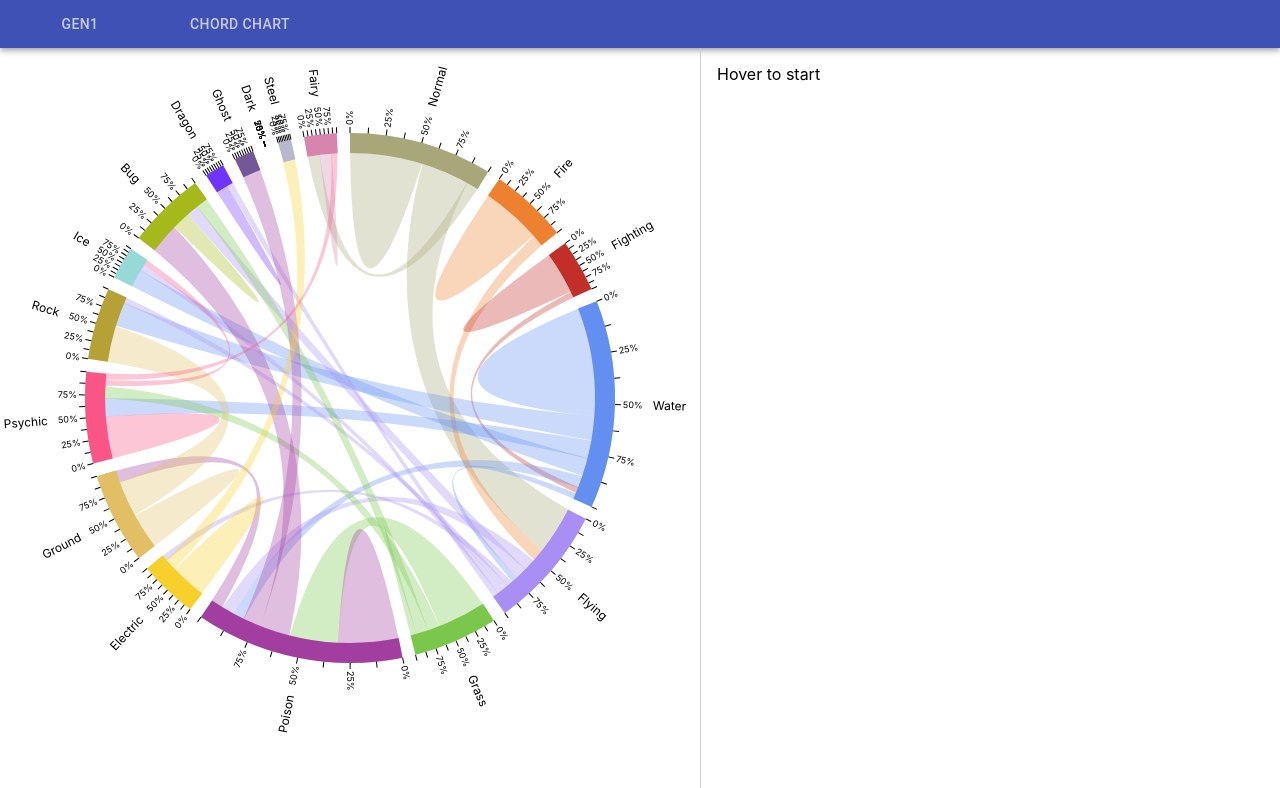
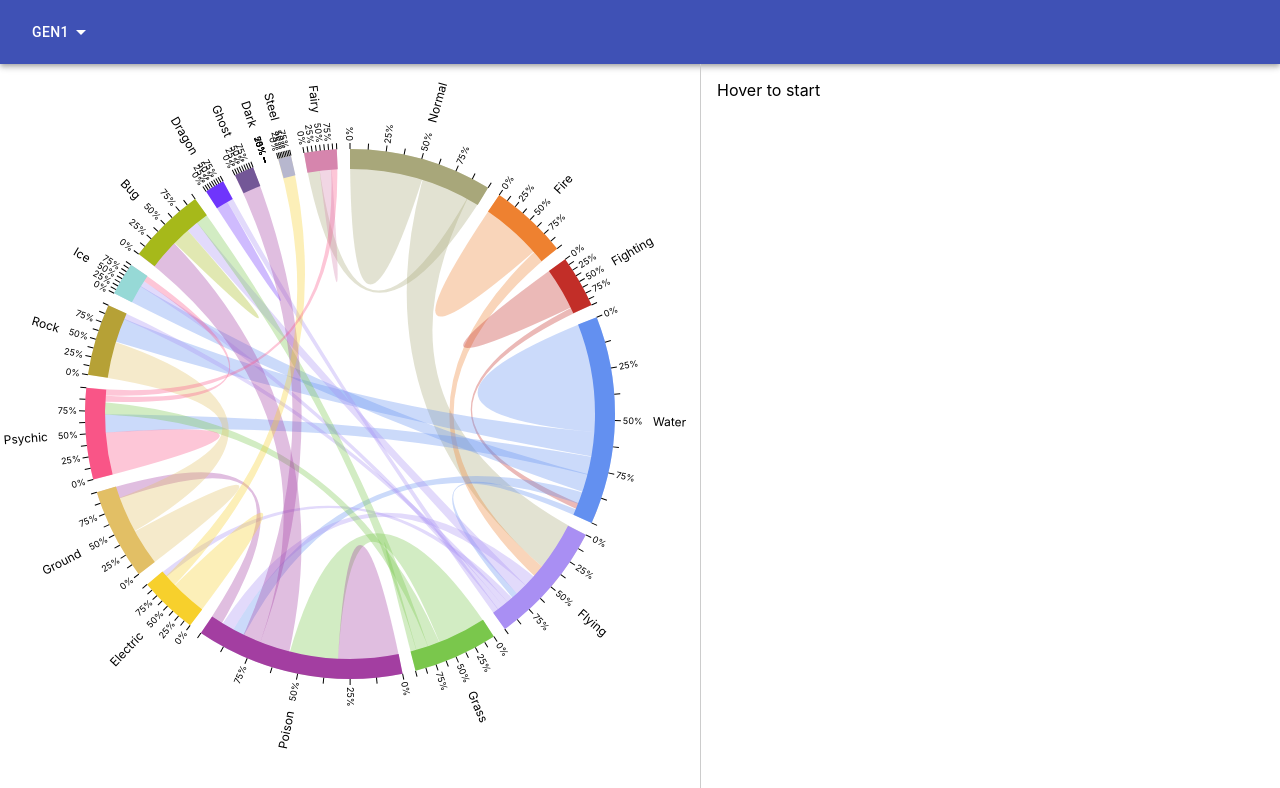
Before and after one commit to trpglobokar/poketypes, a React (Create React App) app: page / in a window 1280 px wide. Shown: the top 788 px of the page. Built offline with nearby package versions, Linux system fonts and the light colour scheme.

Commit message:
fix(Filters): switched from tabs to buttons

```diff
--- a/package.json
+++ b/package.json
@@ -5,6 +5,7 @@
   "homepage": "http://trpglobokar.github.io/poketypes",
   "dependencies": {
     "@material-ui/core": "^4.2.1",
+    "@material-ui/icons": "^4.2.1",
     "d3": "^5.9.7",
     "react": "^16.8.6",
     "react-dom": "^16.8.6",
--- a/src/control-tabs.js
+++ b/src/control-tabs.js
@@ -2,28 +2,29 @@ import React from "react"
 import genJson from "./pokemon-gens.json"
 import {
   AppBar,
+  Button,
   Checkbox,
   FormControlLabel,
-  Tab,
-  Tabs,
+  Toolbar,
   Typography,
 } from "@material-ui/core"
-
+import ArrowDropDownIcon from "@material-ui/icons/ArrowDropDown"
+import ArrowDropUpIcon from "@material-ui/icons/ArrowDropUp"
 
 class App extends React.Component {
   constructor(props) {
     super(props)
 
     this.state = {
-      tabValue: null,
+      activeButtonId: "",
     }
   }
 
-  changeTab = (_e, newValue) => {
-    if (this.state.tabValue === newValue) {
-      this.setState({ tabValue: null })
+  toggleButton = activeButtonId => {
+    if (this.state.activeButtonId === activeButtonId) {
+      this.setState({ activeButtonId: "" })
     } else {
-      this.setState({ tabValue: newValue })
+      this.setState({ activeButtonId })
     }
   }
 
@@ -40,14 +41,33 @@ class App extends React.Component {
     setSelectedGenIds(selectedGenIds)
   }
 
+  renderButtons = (id, label) => {
+    const ArrowIcon =
+      this.state.activeButtonId === id ? ArrowDropUpIcon : ArrowDropDownIcon
+
+    return (
+      <Button
+        color="inherit"
+        value={id}
+        onClick={() => {
+          this.toggleButton(id)
+        }}
+      >
+        {label}
+        <ArrowIcon />
+      </Button>
+    )
+  }
 
   renderTabContent = (index, content) => {
-    const { tabValue } = this.state
+    const { activeButtonId } = this.state
+    console.log("activeButtonId", activeButtonId)
+
     return (
       <Typography
         component="div"
         role="tabpanel"
-        hidden={tabValue !== index}
+        hidden={activeButtonId !== index}
         id={`simple-tabpanel-${index}`}
         aria-labelledby={`simple-tab-${index}`}
       >
@@ -56,10 +76,8 @@ class App extends React.Component {
     )
   }
 
-
   render() {
     const { selectedGenIds } = this.props
-    const { tabValue } = this.state
 
     const genCheckboxes = genJson.map(gen => {
       return (
@@ -83,18 +101,12 @@ class App extends React.Component {
     return (
       <div>
         <AppBar position="static">
-          {/*<Typography>Showing:</Typography>*/}
-          <Tabs
-            value={tabValue}
-            onChange={this.changeTab}
-            aria-label="simple tabs example"
-          >
-            <Tab label={genLabel} id="gen-tab-1" />
-            <Tab label="Chord Chart" id="other-tab-1" />
-          </Tabs>
+          <Toolbar>
+            {this.renderButtons("genStuff", genLabel)}
+          </Toolbar>
         </AppBar>
-        {this.renderTabContent(0, genCheckboxes)}
-        {this.renderTabContent(1, "Coming Soon")}
+        {this.renderTabContent("genStuff", genCheckboxes)}
+        {this.renderTabContent("typeStuff", "Coming Soon")}
       </div>
     )
   }
```
Also changed, not shown: 1 other file (tests, documents, lock files or other folders).
